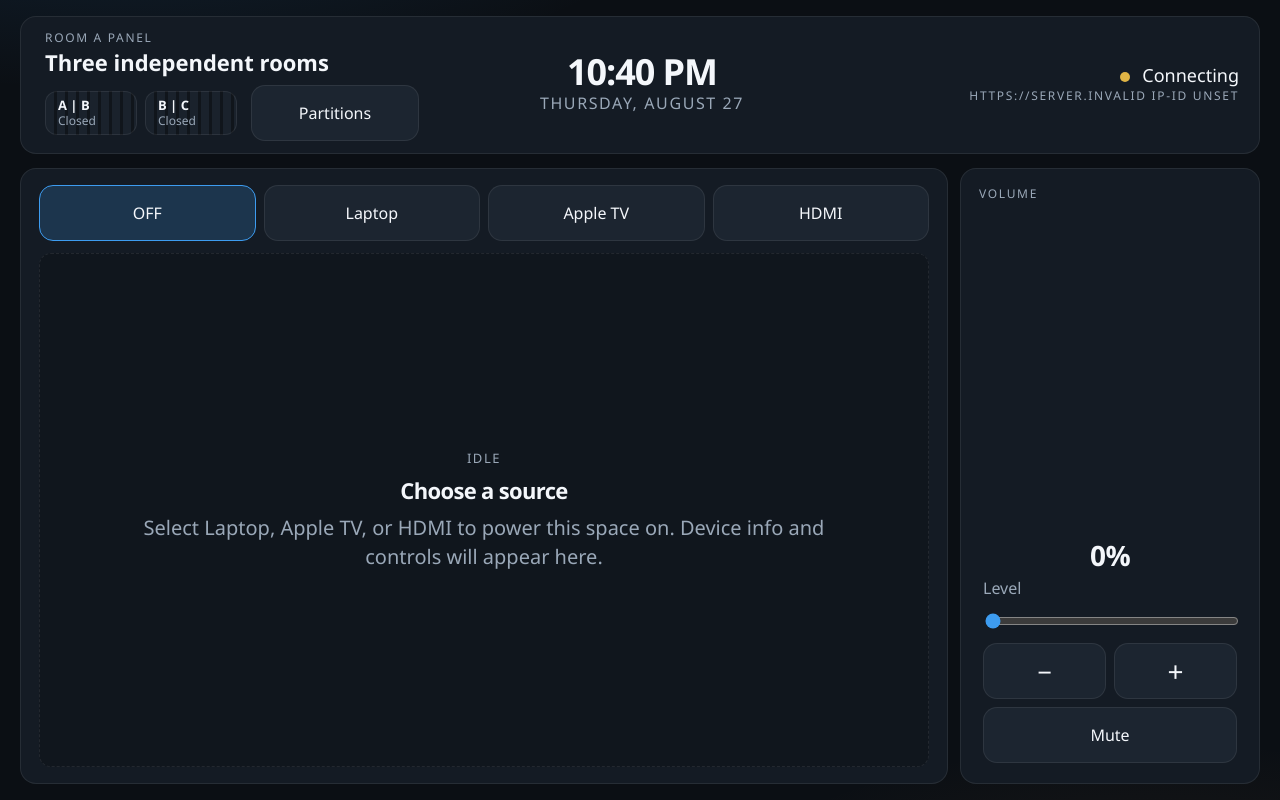
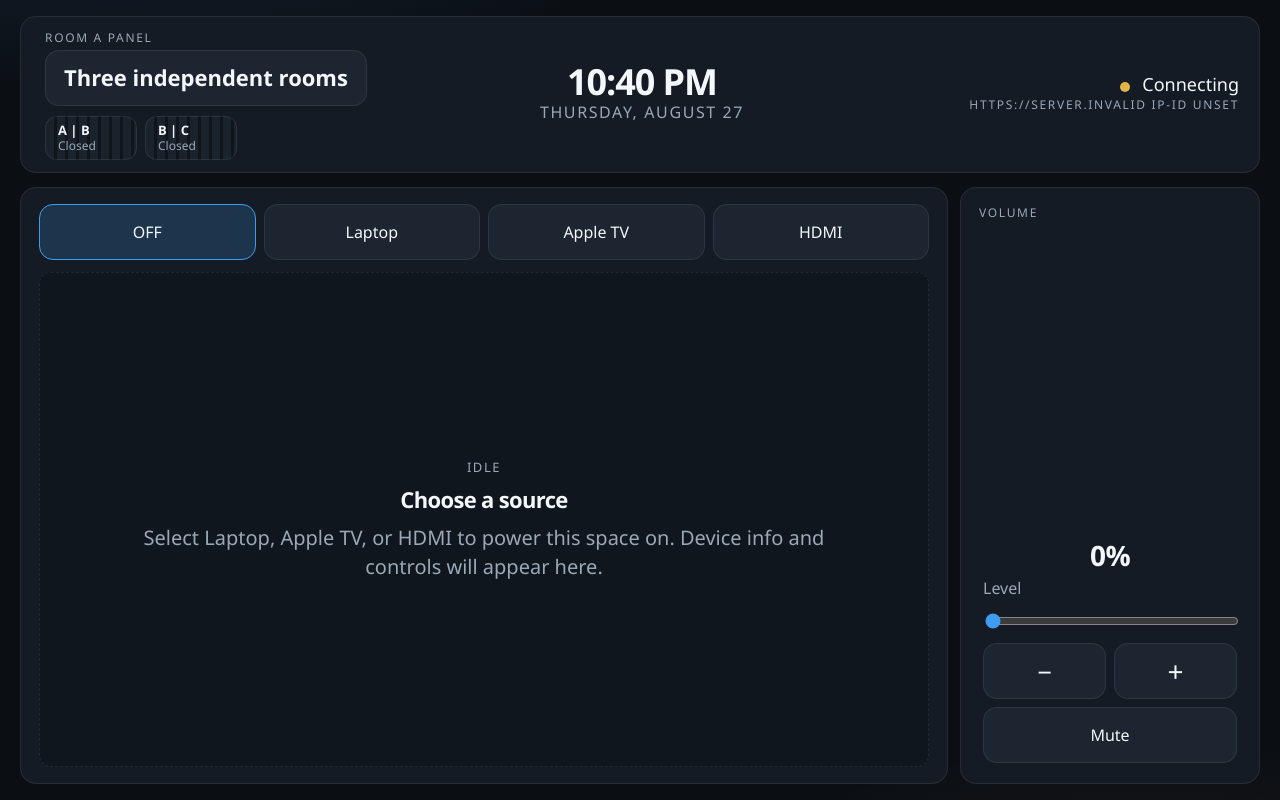
Before and after one commit to Prophet6/Crestron-HTML5, a website built with Vite: page Divisible-Room/index.html in a window 1280 px wide. Built offline with nearby package versions, Linux system fonts and the light colour scheme; some packages are replaced by stand-ins of ours; no server answers; what @crestron/ch5-webxpanel would draw is missing.

Commit message:
Open partitions from the header room-state title.
Remove the separate Partitions button. The dynamic combination label is
the control; it still updates from global wall FB.

```diff
--- a/Divisible-Room/index.html
+++ b/Divisible-Room/index.html
@@ -17,7 +17,16 @@
         <div class="header__title">
           <p class="eyebrow" id="panel-role">Master panel</p>
           <div class="header__title-row">
-            <h1 id="config-label">Three independent rooms</h1>
+            <button
+              type="button"
+              class="btn header__state"
+              id="config-label"
+              data-action="open-partitions"
+              aria-expanded="false"
+              aria-controls="partition-page"
+            >
+              Three independent rooms
+            </button>
             <div class="header__walls" aria-label="Wall state">
               <span class="header-wall" data-header-wall="AB">
                 <span class="header-wall__name">A | B</span>
@@ -28,7 +37,6 @@
                 <span class="header-wall__state" data-header-wall-state="BC">Divided</span>
               </span>
             </div>
-            <button type="button" class="btn header__partition" data-action="open-partitions">Partitions</button>
           </div>
         </div>
         <div class="header__clock">
--- a/Divisible-Room/src/styles/main.css
+++ b/Divisible-Room/src/styles/main.css
@@ -65,12 +65,20 @@ input {
   padding: 12px 20px 12px 24px;
 }
 
-.header h1 {
+.header__state {
   margin: 0;
   min-width: 0;
+  min-height: 56px;
+  padding: 8px 18px;
   font-size: 28px;
   font-weight: 600;
   line-height: 1.15;
+  text-align: left;
+}
+
+.header__state.is-selected {
+  border-color: var(--accent);
+  background: rgba(61, 156, 240, 0.2);
 }
 
 .header__title-row {
@@ -122,13 +130,6 @@ input {
 .header-wall__state {
   color: var(--muted);
   font-size: 12px;
-}
-
-.header__partition {
-  flex: 0 0 auto;
-  min-width: 168px;
-  min-height: 56px;
-  padding: 0 18px;
 }
 
 .header__clock {
@@ -586,13 +587,8 @@ input[type='range'] {
   display: none;
 }
 
-.header__partition.is-selected {
-  border-color: var(--accent);
-  background: rgba(61, 156, 240, 0.2);
-}
-
 @media (max-width: 1280px) {
-  .header h1,
+  .header__state,
   .zone__head h2,
   .source-page h3 {
     font-size: 22px;
@@ -608,7 +604,7 @@ input[type='range'] {
 
   .btn,
   .wall__btn,
-  .header__partition {
+  .header__state {
     min-height: 56px;
   }
 
--- a/Divisible-Room/src/ui/app.ts
+++ b/Divisible-Room/src/ui/app.ts
@@ -396,12 +396,16 @@ export function mountApp(runtime: CrestronRuntime): void {
 
   function openPartitions(): void {
     must('#partition-page').hidden = false;
-    must('[data-action="open-partitions"]').classList.add('is-selected');
+    const btn = must('[data-action="open-partitions"]');
+    btn.classList.add('is-selected');
+    btn.setAttribute('aria-expanded', 'true');
   }
 
   function closePartitions(): void {
     must('#partition-page').hidden = true;
-    must('[data-action="open-partitions"]').classList.remove('is-selected');
+    const btn = must('[data-action="open-partitions"]');
+    btn.classList.remove('is-selected');
+    btn.setAttribute('aria-expanded', 'false');
   }
 
   function applyToZone(
```
Also changed, not shown: Divisible-Room/README.md.
